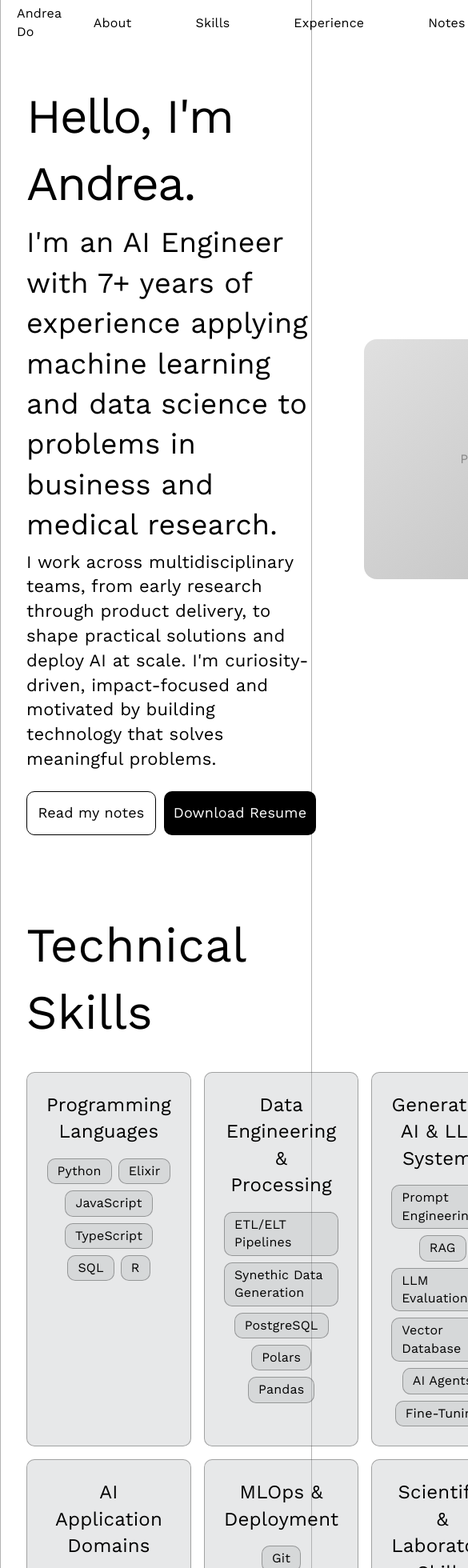
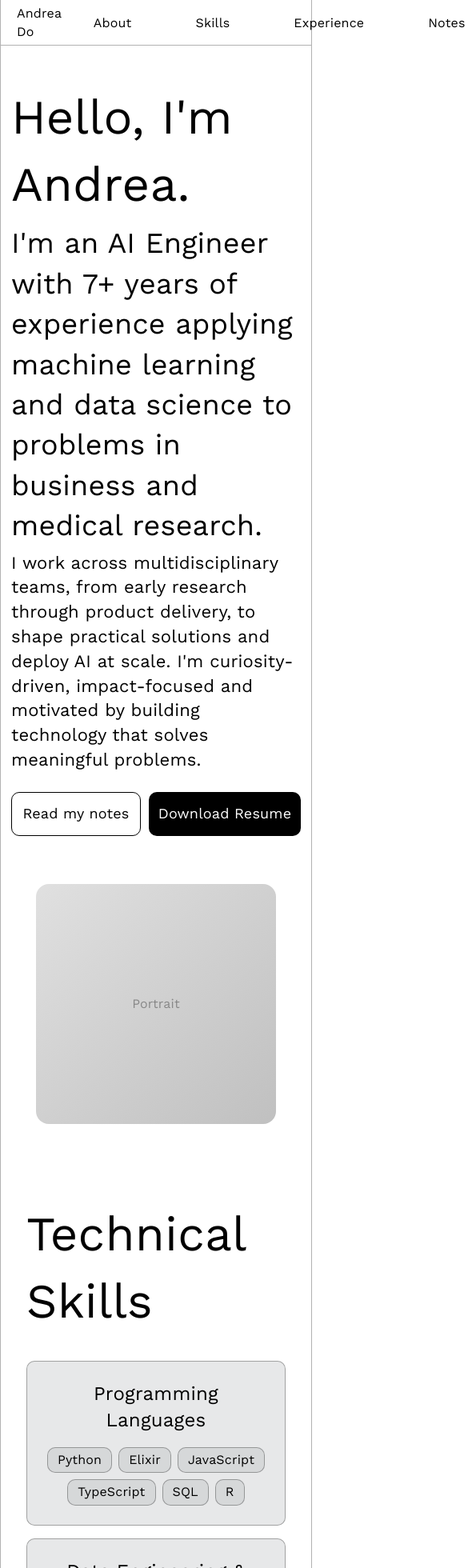
Before and after one commit to bioflower/personal-website, a React (Vite) app: page / in a window 390 px wide. Shown: the top 1960 px of the page at 80% size, 585 px wide, since content can reach past the window. Built offline with nearby package versions, Linux system fonts and the light colour scheme.

Commit message:
Apply code review fixes: broken nav border, orphaned h1/h2 vars, typo, unused div, responsive breakpoints

```diff
--- a/src/data/skills.js
+++ b/src/data/skills.js
@@ -5,7 +5,7 @@ export const skillDomains = [
   },
   {
     title: "Data Engineering & Processing",
-    skills: ["ETL/ELT Pipelines", "Synethic Data Generation", "PostgreSQL", "Polars", "Pandas"],
+    skills: ["ETL/ELT Pipelines", "Synthetic Data Generation", "PostgreSQL", "Polars", "Pandas"],
   },
   {
     title: "Generative AI & LLM Systems",
--- a/src/index.css
+++ b/src/index.css
@@ -50,22 +50,6 @@ body {
   box-sizing: border-box;
 }
 
-h1,
-h2 {
-  font-family: var(--heading);
-  font-weight: 500;
-  color: var(--text-h);
-}
-
-h1 {
-  font-size: 56px;
-  letter-spacing: -1.68px;
-  margin: 0;
-  @media (max-width: 1024px) {
-    font-size: 36px;
-  }
-}
-
 p {
   margin: 0;
 }
--- a/src/pages/Home.css
+++ b/src/pages/Home.css
@@ -5,7 +5,7 @@
   gap: 20px;
   padding: 5px 20px;
   background: var(--color-bg);
-  border-bottom: 1px solid var(--border);
+  border-bottom: 1px solid var(--color-skill-border);
   position: sticky;
   top: 0;
   z-index: 100;
@@ -186,3 +186,18 @@
   border-radius: var(--radius-btn);
   border: 1px solid var(--color-skill-border);
 }
+
+@media (max-width: 1024px) {
+  .skills-grid {
+    grid-template-columns: repeat(2, 1fr);
+  }
+}
+
+@media (max-width: 640px) {
+  .skills-grid {
+    grid-template-columns: 1fr;
+  }
+  .about-content {
+    flex-direction: column;
+  }
+}
--- a/src/pages/Home.jsx
+++ b/src/pages/Home.jsx
@@ -37,7 +37,6 @@ function Home() {
           <div className="skills-grid">
             {skillDomains.map((domain) => (
               <div key={domain.title} className="skill-domain">
-                <div className="skill-domain-bg" />
                 <h3 className="skill-domain-title">{domain.title}</h3>
                 <ul className="skill-list">
                   {domain.skills.map((skill) => (
```
